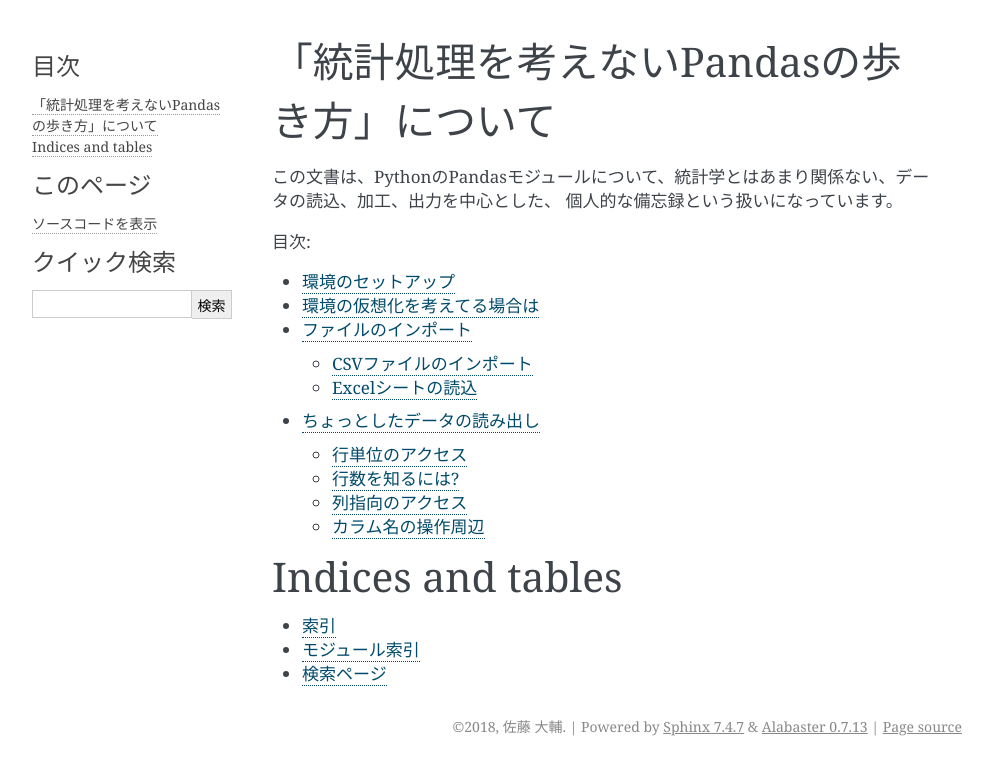
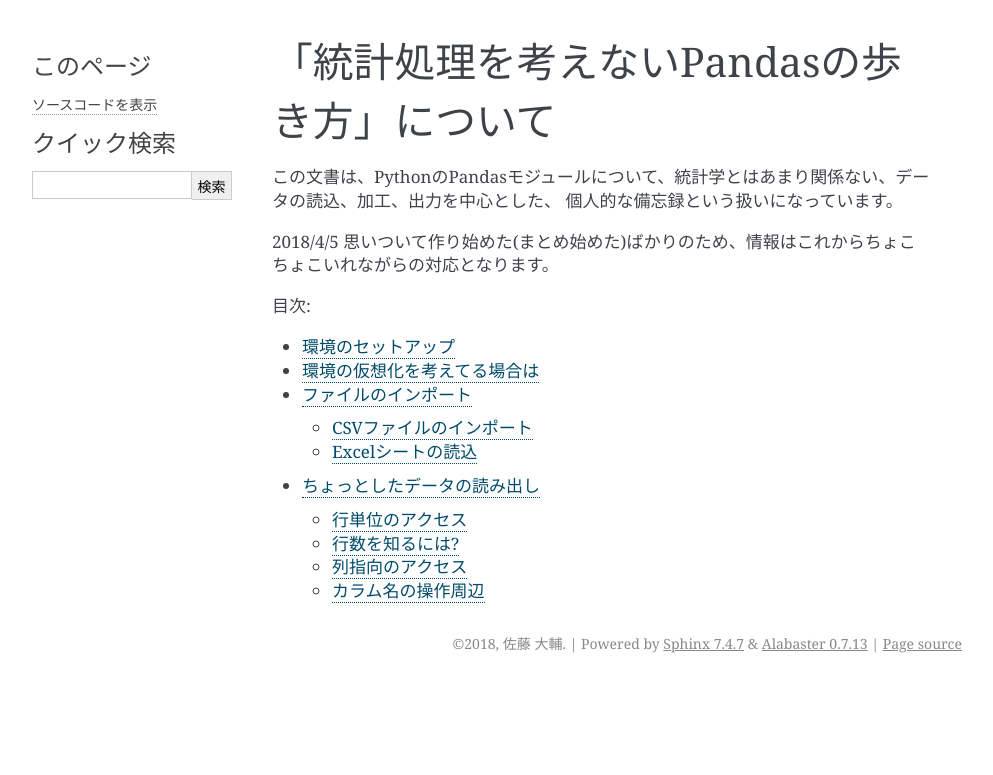
Before and after one commit to densuke/pandas-doc, a Sphinx documentation site: the page built from source/index.rst, in a window 1280 px wide. Shown: the top 775 px of the page, without its empty margins (148-1141 px from the left). Built offline with Sphinx 7.4.7, drawn with Linux system fonts in a browser that asks for light colours.

Commit message:
トップページの図表部分をコメントして一時的に無効化

```diff
--- a/source/index.rst
+++ b/source/index.rst
@@ -9,6 +9,8 @@
 この文書は、PythonのPandasモジュールについて、統計学とはあまり関係ない、データの読込、加工、出力を中心とした、
 個人的な備忘録という扱いになっています。
 
+2018/4/5 思いついて作り始めた(まとめ始めた)ばかりのため、情報はこれからちょこちょこいれながらの対応となります。
+
 .. toctree::
     :maxdepth: 2
     :caption: 目次:
@@ -17,9 +19,9 @@
     read
     axis_access
 
-Indices and tables
-==================
+..  Indices and tables
+    ==================
 
-* :ref:`genindex`
-* :ref:`modindex`
-* :ref:`search`
+    * :ref:`genindex`
+    * :ref:`modindex`
+    * :ref:`search`
```
Also changed, not shown: 5 other files.
